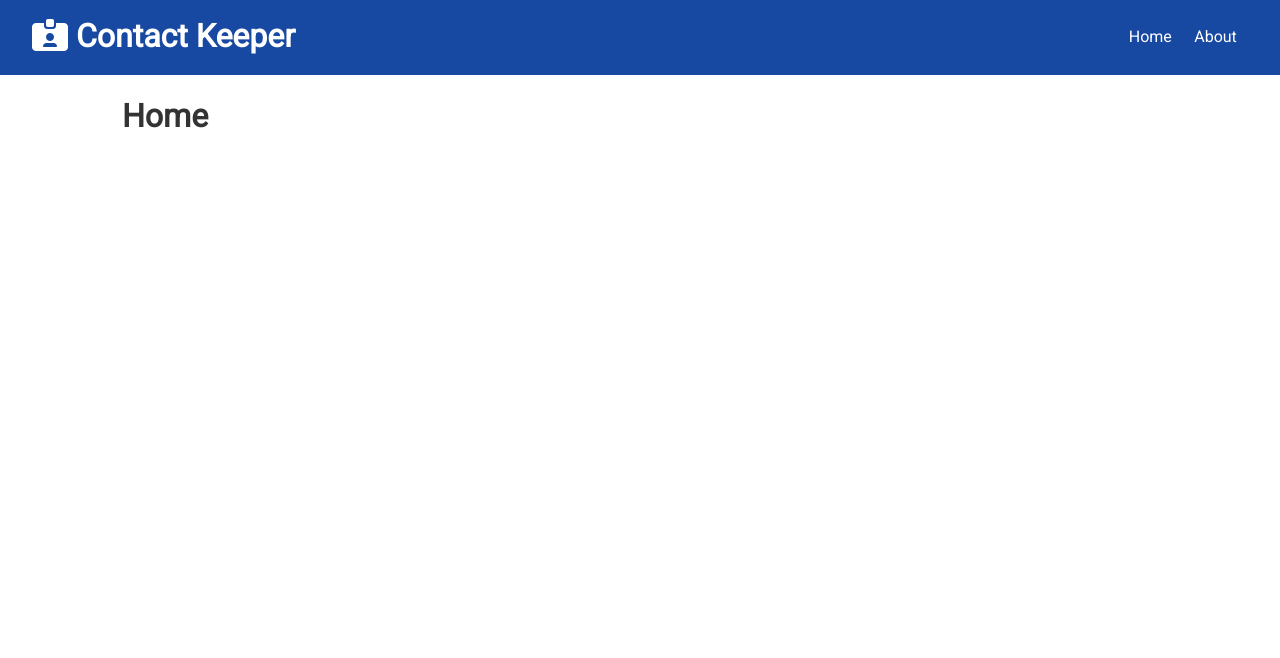
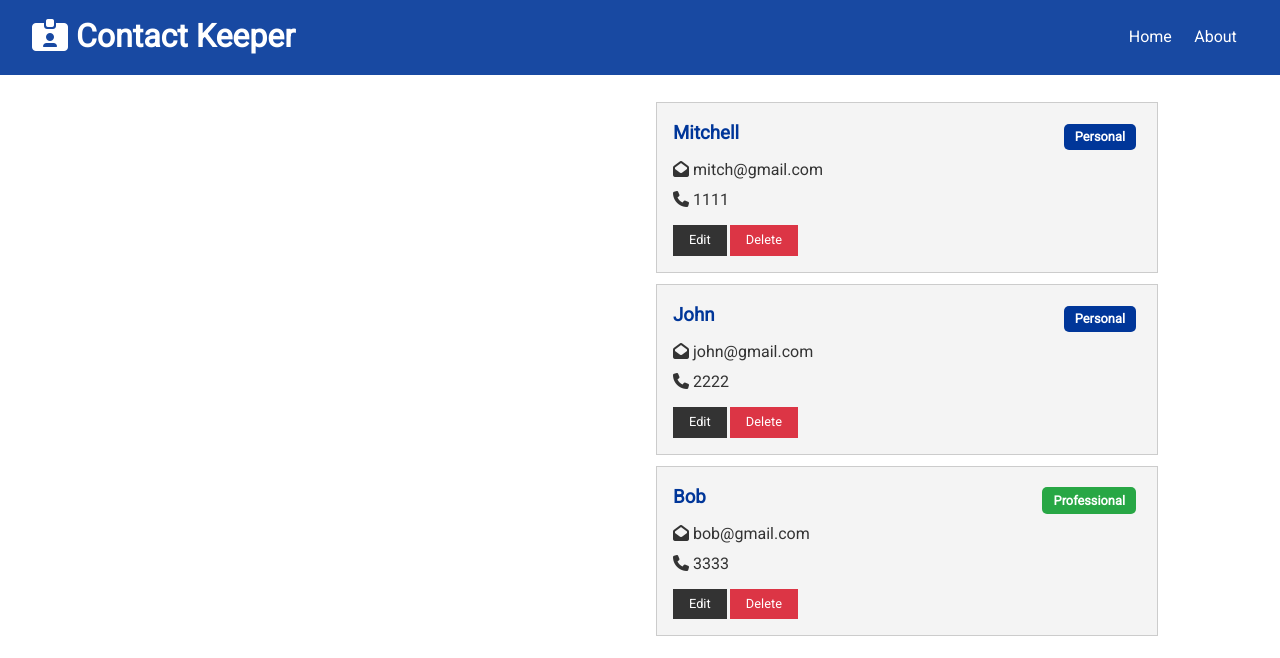
Before and after one commit to mitchellr92/contact-keeper, a React (Create React App) app in the folder client/: page / in a window 1280 px wide. Shown: the top 658 px of the page. Built offline with nearby package versions, Linux system fonts and the light colour scheme.

Commit message:
Contact and contact item components

```diff
--- /dev/null
+++ b/client/src/components/contacts/ContactItem.js
@@ -0,0 +1,45 @@
+import React from "react";
+import PropTypes from "prop-types";
+
+const ContactItem = ({ contact }) => {
+  const { id, name, email, phone, type } = contact;
+
+  return (
+    <div className="card bg-light">
+      <h3 className="text-primary text-left">
+        {name}{" "}
+        <span
+          style={{ float: "right" }}
+          className={
+            "badge " +
+            (type === "professional" ? "badge-success" : "badge-primary")
+          }
+        >
+          {type.charAt(0).toUpperCase() + type.slice(1)}
+        </span>
+      </h3>
+      <ul className="list">
+        {email && (
+          <li>
+            <i className="fas fa-envelope-open"></i> {email}
+          </li>
+        )}
+        {phone && (
+          <li>
+            <i className="fas fa-phone"></i> {phone}
+          </li>
+        )}
+      </ul>
+      <p>
+        <button className="btn btn-dark btn-sm">Edit</button>
+        <button className="btn btn-danger btn-sm">Delete</button>
+      </p>
+    </div>
+  );
+};
+
+ContactItem.propTypes = {
+  contact: PropTypes.object.isRequired
+};
+
+export default ContactItem;
--- /dev/null
+++ b/client/src/components/contacts/Contacts.js
@@ -0,0 +1,19 @@
+import React, { useContext, Fragment } from "react";
+import ContactItem from './ContactItem';
+import ContactContext from "../../context/contact/contactContext";
+
+const Contacts = () => {
+  const contactContext = useContext(ContactContext);
+
+  const { contacts } = contactContext;
+
+  return (
+    <Fragment>
+      {contacts.map(contact => (
+        <ContactItem key={contact.id} contact={contact}/>
+      ))}
+    </Fragment>
+  );
+};
+
+export default Contacts;
--- a/client/src/components/pages/Home.js
+++ b/client/src/components/pages/Home.js
@@ -1,11 +1,15 @@
-import React from 'react'
+import React from "react";
+import Contacts from "../contacts/Contacts";
 
 const Home = () => {
   return (
-    <div>
-      <h1>Home</h1>
+    <div className="grid-2">
+      <div>{/* Contact form */}</div>
+      <div>
+        <Contacts />
+      </div>
     </div>
-  )
-}
+  );
+};
 
-export default Home
+export default Home;
```
